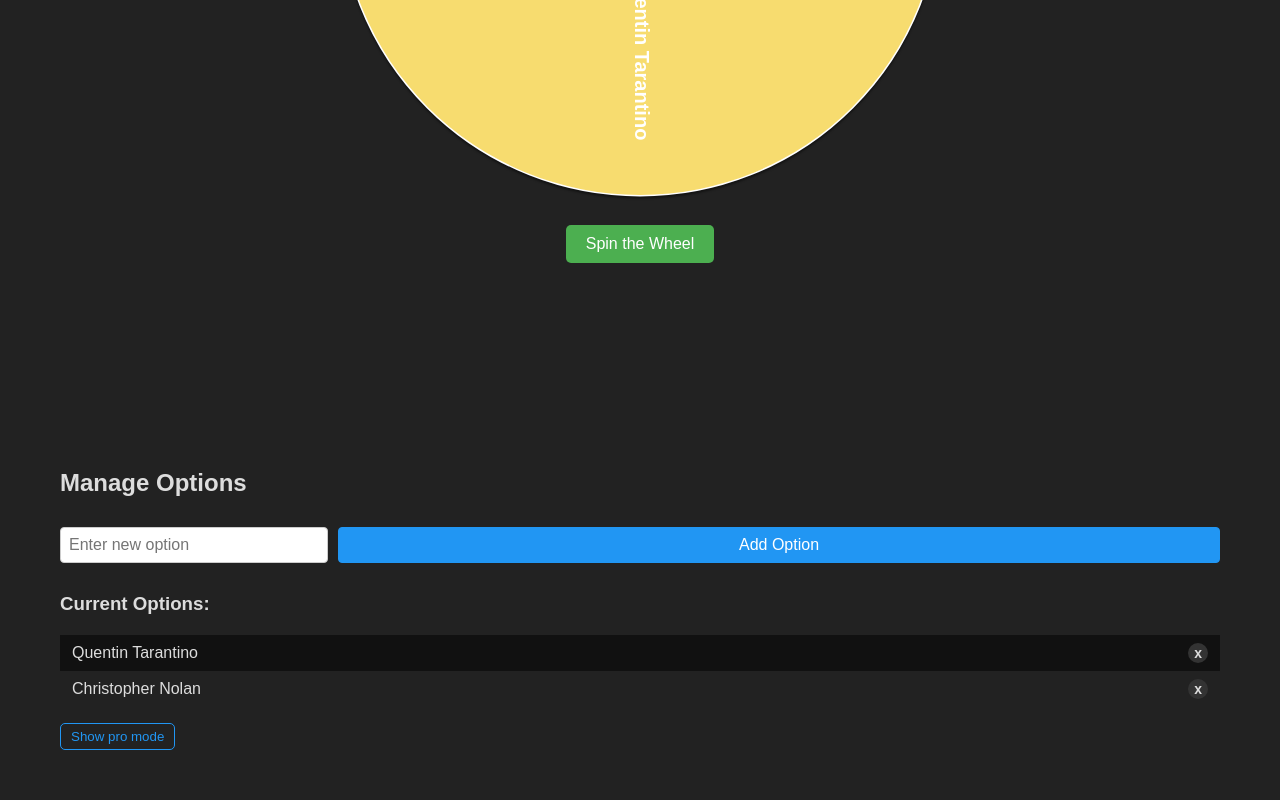
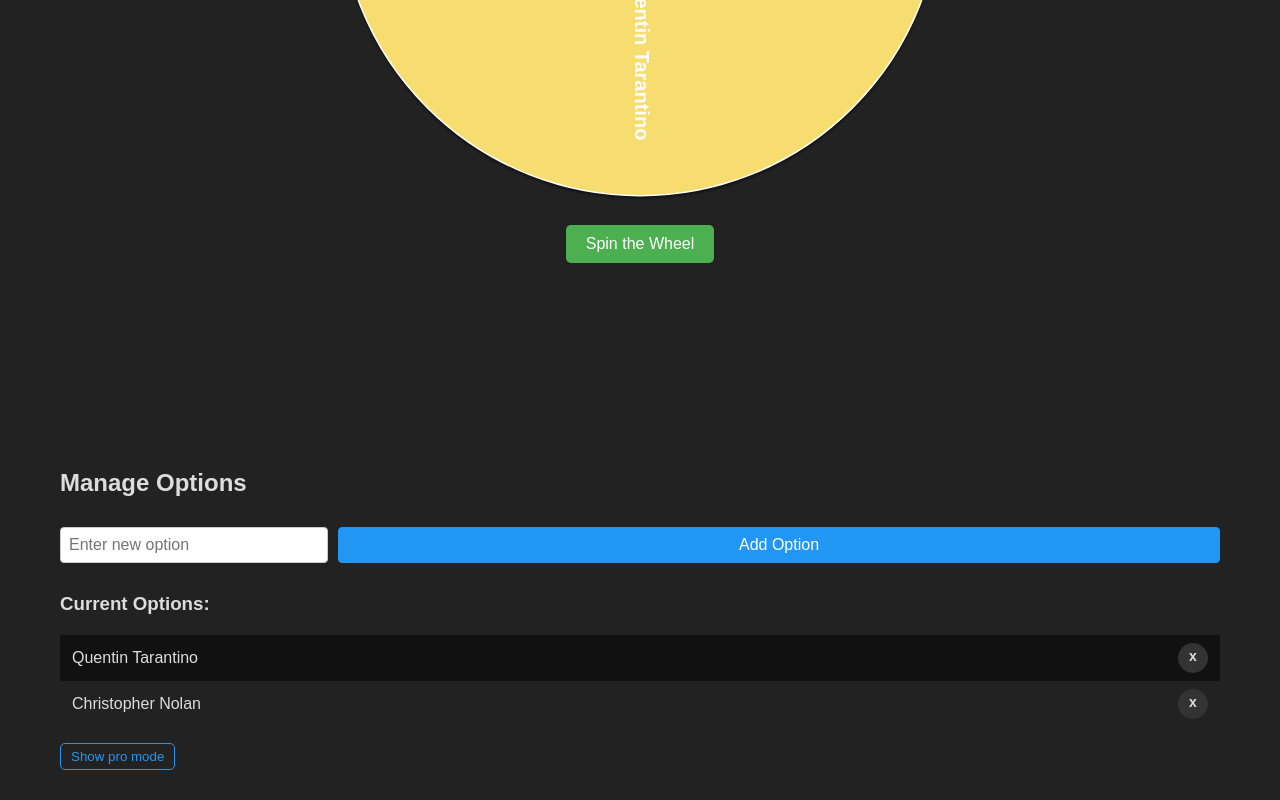
Before and after one commit to krasej/wheeloffortune, a Vue app: page / in a window 1280 px wide. Shown: the part 505-1305 px from the top of the page. Built offline with nearby package versions, Linux system fonts and the light colour scheme.

Commit message:
centered the x

```diff
--- a/src/App.vue
+++ b/src/App.vue
@@ -1,5 +1,5 @@
 <script setup lang="ts">
-import { ref, onMounted, computed, watch } from 'vue'
+import { ref, onMounted, computed, watch, onDeactivated, onUnmounted } from 'vue'
 import ConfettiExplosion from "vue-confetti-explosion";
 import ProModule from './components/ProModule.vue'
 
@@ -131,7 +131,23 @@ function getTopSegment(angleDeg: number) {
 
 
 onMounted(() => {
+  window.addEventListener('resize', () => {
+    if (window.innerWidth > 768) {
+      wheelRadius.value = 300
+      imageSize.value = 620
+      imageCenter.value = imageSize.value / 2
+    } else {
+      wheelRadius.value = 190
+      imageSize.value = 400
+      imageCenter.value = imageSize.value / 2
+    }
+  })
 })
+
+onUnmounted(() => {
+  window.removeEventListener('resize', () => { })
+})
+
 </script>
 
 <template>
--- a/src/assets/main.css
+++ b/src/assets/main.css
@@ -44,20 +44,6 @@ body {
   align-items: center;
   padding: 10px 5px;
 }
-
-
-@media screen and (min-width: 1920px) {
-  #app {
-    grid-template-columns: 60% 40%;
-  }
-}
-
-@media screen and (min-width: 768px) {
-  #wheel-container {
-    padding: 20px;
-  }
-}
-
 
 .wheel-svg {
   margin-bottom: 20px;
@@ -156,13 +142,20 @@ g.segment:nth-of-type(4n) {
 
 .remove-button {
   margin-left: 10px;
-  padding: 2px 6px;
   font-size: 14px;
+  line-height: 1;
+  width: 30px;
+  height: 30px;
+  display: inline-flex;
+  align-items: center;
+  justify-content: center;
   font-weight: bold;
   background-color: var(--color-card-border);
   color: var(--color-text);
   border: none;
-  border-radius: 30px;
+  padding: 0;
+  padding-bottom: 4px;
+  border-radius: 40px;
   cursor: pointer;
   transition: background-color 0.3s;
 }
@@ -262,3 +255,15 @@ h3 {
   margin-top: 30px;
   margin-bottom: 20px;
 }
+
+@media screen and (min-width: 1920px) {
+  #app {
+    grid-template-columns: 60% 40%;
+  }
+}
+
+@media screen and (min-width: 768px) {
+  #wheel-container {
+    padding: 20px;
+  }
+}
```
